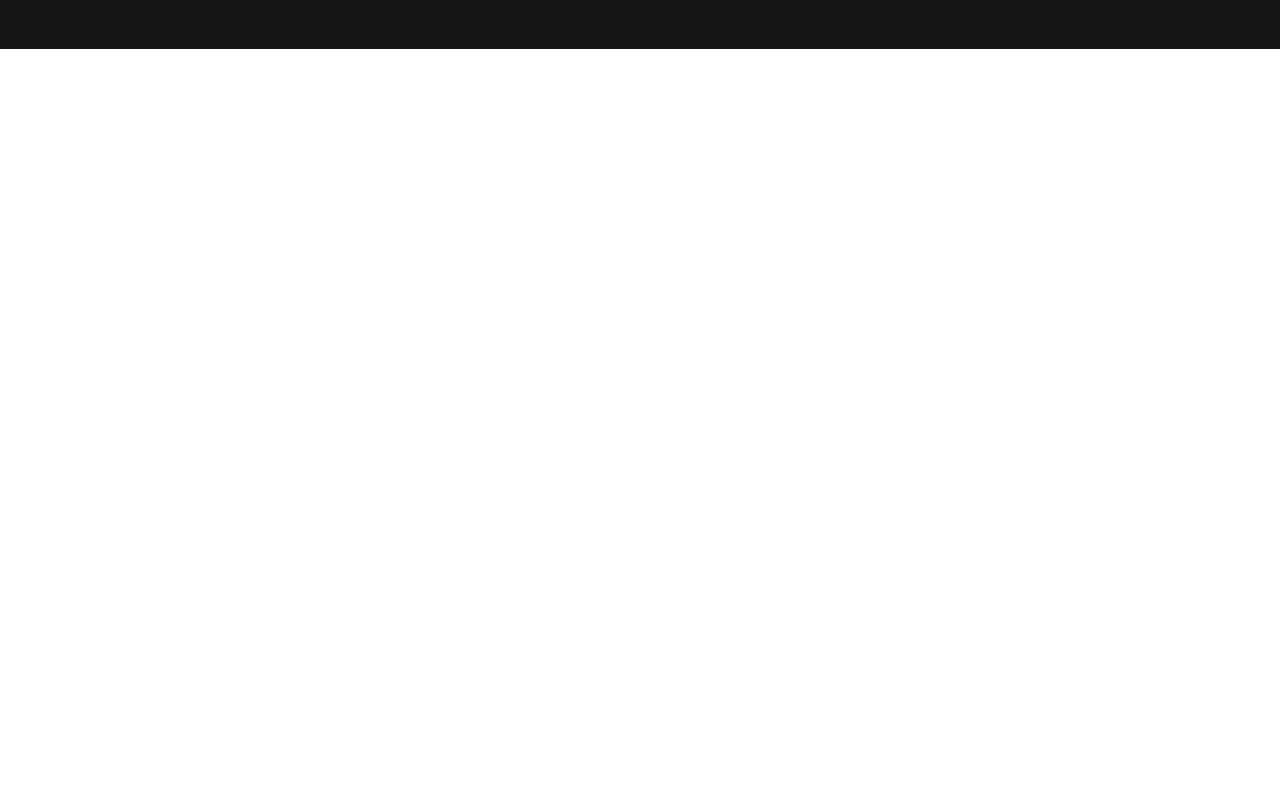
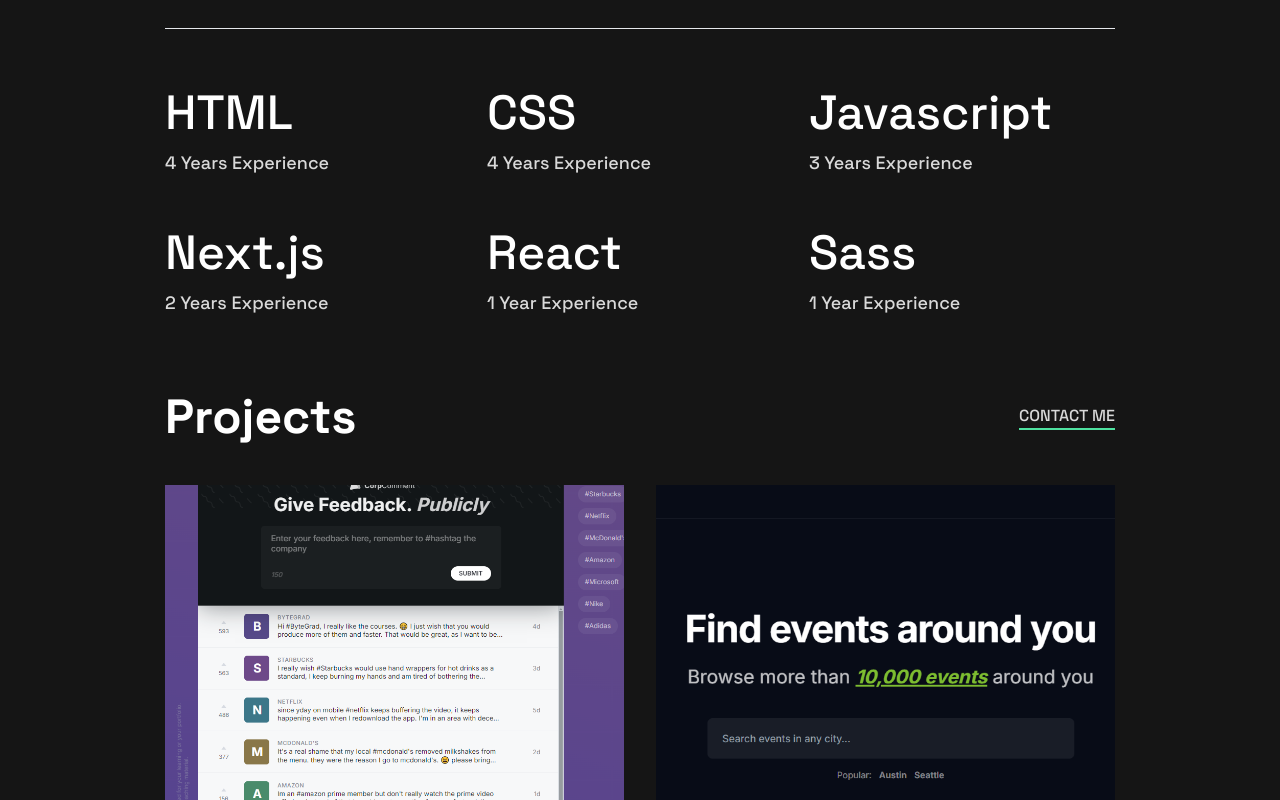
Before and after one commit to Bennet-Ukoh/single-page-portfolio, a Next.js app: page / in a window 1280 px wide. Shown: the part 751-1551 px from the top of the page. Before the commit the page ends 800 px from the top, so only its background shows below. Built offline with nearby package versions, Linux system fonts and the light colour scheme.

Commit message:
projects component added

```diff
--- a/src/app/page.tsx
+++ b/src/app/page.tsx
@@ -1,11 +1,15 @@
 import Header from "@/components/header";
 import Intro from "@/components/intro";
+import Projects from "@/components/projects";
+import Tools from "@/components/tools";
 
 export default function Page() {
   return (
     <main className="relative w-full max-w-[1440px] mx-auto min-h-screen bg-bg-primary lg:px-[165px] md:px-[30px] px-4 justify-center items-center">
       <Header />
       <Intro />
+      <Tools />
+      <Projects />
     </main>
   );
 }
--- a/src/components/header.tsx
+++ b/src/components/header.tsx
@@ -7,7 +7,7 @@ export default function Header() {
         <a href="#intro" className="text-heading-m">
           bennetukoh
         </a>
-        <ul className="flex md:gap-x-8 gap-x-6 z-50">
+        <ul className="flex md:gap-x-8 gap-x-6 lg:mr-6 z-50">
           {navSocials.map((social, index) => (
             <li key={index}>
               <a
--- a/src/components/intro.tsx
+++ b/src/components/intro.tsx
@@ -6,7 +6,7 @@ import Link from "next/link";
 
 export default function Intro() {
   return (
-    <section className="flex flex-col items-center md:flex-row lg:items-start z-20 ">
+    <section className="flex flex-col items-center md:flex-row lg:items-start z-20 mb-4 ">
       <div className=" lg:w-1/2 md:w-1/2 w-full mb-2 flex flex-col justify-center items-center md:items-start">
         <Image
           src={introImg}
@@ -37,12 +37,12 @@ export default function Intro() {
         <Image
           src={profileImg}
           alt="profile image"
-          className="lg:w-[445px] lg:h-[720px] md:w-[322px] md:h-[600px] md:left-[445px] opacity-50 absolute md:top-0 lg:left-[58%] left-[26%] top-[10%] w-[180px] h-[378px] z-0"
+          className="lg:w-[445px] lg:h-[720px] md:w-[322px] md:h-[600px] md:left-[445px] opacity-50 absolute md:top-0 lg:left-[54.8%] left-[26%] top-[4%] w-[180px] h-[378px] z-0"
         />
         <Image
           src={oval}
           alt="oval on profile image"
-          className="absolute lg:top-[521px] lg:left-[766px] w-[129px] h-[129px] md:left-[702px] md:top-[471px] left-[311px] top-[245px]  z-0"
+          className="absolute lg:top-[521px] lg:left-[680px] w-[129px] h-[129px] md:left-[702px] md:top-[471px] left-[311px] top-[245px]  z-0"
         />
       </div>
     </section>
--- a/src/components/projects.tsx
+++ b/src/components/projects.tsx
@@ -1,3 +1,69 @@
+import { projects } from "@/lib/data";
+import Image from "next/image";
+import Link from "next/link";
+
 export default function Projects() {
-  return <div>Projects Page</div>;
+  return (
+    <section className="mt-14">
+      <div className="flex justify-between items-center">
+        <h1 className="lg:text-heading-l md:text-3xl text-2xl text-text-heading font-bold">
+          Projects
+        </h1>
+        <Link
+          href="#contact"
+          className=" border-b-2 text-text-body border-text-link hover:text-text-link"
+        >
+          CONTACT ME
+        </Link>
+      </div>
+
+      <div className="grid lg:grid-cols-2 gap-8 justify-center items-center mt-10">
+        {projects.map((project, index) => (
+          <div key={index} className="relative group">
+            {/* Image */}
+            <Image
+              src={project.image}
+              alt={project.name}
+              className="lg:w-[540px] lg:h-[400px] w-[342px] h-[252px] object-cover"
+            />
+
+            {/* Dim Overlay */}
+            <div className="absolute inset-0 bg-black opacity-0 transition-opacity duration-300 lg:group-hover:opacity-70"></div>
+
+            {/* Hidden Links initially, only show on hover */}
+            <div className="hidden lg:flex flex-col gap-4 absolute inset-0 justify-center items-center opacity-0 group-hover:opacity-100 transition-opacity duration-300">
+              <a
+                className="md:text-lg text-base border-b-2 text-text-body border-text-link hover:text-text-link"
+                href={project.gitUrl}
+                target="_blank"
+                rel="noopener noreferrer"
+              >
+                View Code
+              </a>
+              <a
+                className="md:text-lg text-base border-b-2 text-text-body border-text-link hover:text-text-link"
+                href={project.liveUrl}
+                target="_blank"
+                rel="noopener noreferrer"
+              >
+                View Live
+              </a>
+            </div>
+
+            {/* Project Info below the image */}
+            <div className="flex flex-col gap-2 mt-2">
+              <h2 className="text-heading-m text-text-heading">
+                {project.name}
+              </h2>
+              <ul className="flex gap-2 text-text-body">
+                {project.tools.map((tool, index) => (
+                  <li key={index}>{tool}</li>
+                ))}
+              </ul>
+            </div>
+          </div>
+        ))}
+      </div>
+    </section>
+  );
 }
--- /dev/null
+++ b/src/components/tools.tsx
@@ -0,0 +1,28 @@
+import { courses } from "@/lib/data";
+
+export default function Tools() {
+  return (
+    <section className="border-t border-x-text-body lg:mt-56 mt-12">
+      <div className="grid grid-cols-1 gap-4 sm:grid-cols-2 lg:grid-cols-3 justify-center items-center mt-10">
+        {courses.map((course) => (
+          <div
+            key={course.name}
+            className="flex flex-col justify-center  items-center md:items-start py-4"
+          >
+            <h2 className="text-text-heading md:text-heading-l text-heading-m">
+              {course.name}
+            </h2>
+            <p className="md:text-body-l text-base text-text-body mt-2">
+              {course.experience}
+            </p>
+          </div>
+        ))}
+      </div>
+      {/* <Image
+        src={oval}
+        alt="oval on profile image"
+        className="absolute lg:top-[521px] lg:left-[680px] w-[129px] h-[129px] md:left-[702px] md:top-[471px] left-[311px] top-[245px]  z-0"
+      /> */}
+    </section>
+  );
+}
--- a/src/lib/data.ts
+++ b/src/lib/data.ts
@@ -2,6 +2,12 @@ import { FaGithub } from "react-icons/fa";
 import { FaLinkedin } from "react-icons/fa";
 import { FaTwitter } from "react-icons/fa";
 import { SiFrontendmentor } from "react-icons/si";
+import corpComment from "@/public/corp-comment.png";
+import evento from "@/public/evento.png";
+import petSoft from "@/public/pet-soft.png";
+import quizzy from "@/public/quizzyapp.png";
+import trek from "@/public/trek-bag.png";
+import wordAnalytics from "@/public/word-analytics.png";
 
 export const navSocials = [
   {
@@ -21,3 +27,75 @@ export const navSocials = [
     url: "https://x.com/ukoh_bennet",
   },
 ];
+
+export const courses = [
+  {
+    name: "HTML",
+    experience: "4 Years Experience",
+  },
+  {
+    name: "CSS",
+    experience: "4 Years Experience",
+  },
+  {
+    name: "Javascript",
+    experience: "3 Years Experience",
+  },
+  {
+    name: "Next.js",
+    experience: "2 Years Experience",
+  },
+  {
+    name: "React",
+    experience: "1 Year Experience",
+  },
+  {
+    name: "Sass",
+    experience: "1 Year Experience",
+  },
+];
+
+export const projects = [
+  {
+    image: corpComment,
+    name: "Corp Comment",
+    tools: ["HTML", "CSS", "Javascript"],
+    gitUrl: "https://bennet-ukoh.github.io/corp-comment/",
+    liveUrl: "https://corp-comment.netlify.app/",
+  },
+  {
+    image: evento,
+    name: "Evento",
+    tools: ["HTML", "CSS", "Javascript"],
+    gitUrl: "https://bennet-ukoh.github.io/evento/",
+    liveUrl: "https://evento.netlify.app/",
+  },
+  {
+    image: petSoft,
+    name: "Pet Soft",
+    tools: ["HTML", "CSS", "Javascript"],
+    gitUrl: "https://bennet-ukoh.github.io/pet-soft/",
+    liveUrl: "https://pet-soft.netlify.app/",
+  },
+  {
+    image: quizzy,
+    name: "Quizzy",
+    tools: ["HTML", "CSS", "Javascript"],
+    gitUrl: "https://bennet-ukoh.github.io/quizzy/",
+    liveUrl: "https://quizzy.netlify.app/",
+  },
+  {
+    image: trek,
+    name: "Trek",
+    tools: ["HTML", "CSS", "Javascript"],
+    gitUrl: "https://bennet-ukoh.github.io/trek/",
+    liveUrl: "https://trek.netlify.app/",
+  },
+  {
+    image: wordAnalytics,
+    name: "Word Analytics",
+    tools: ["HTML", "CSS", "Javascript"],
+    gitUrl: "https://bennet-ukoh.github.io/word-analytics/",
+    liveUrl: "https://word-analytics.netlify.app/",
+  },
+];
```
